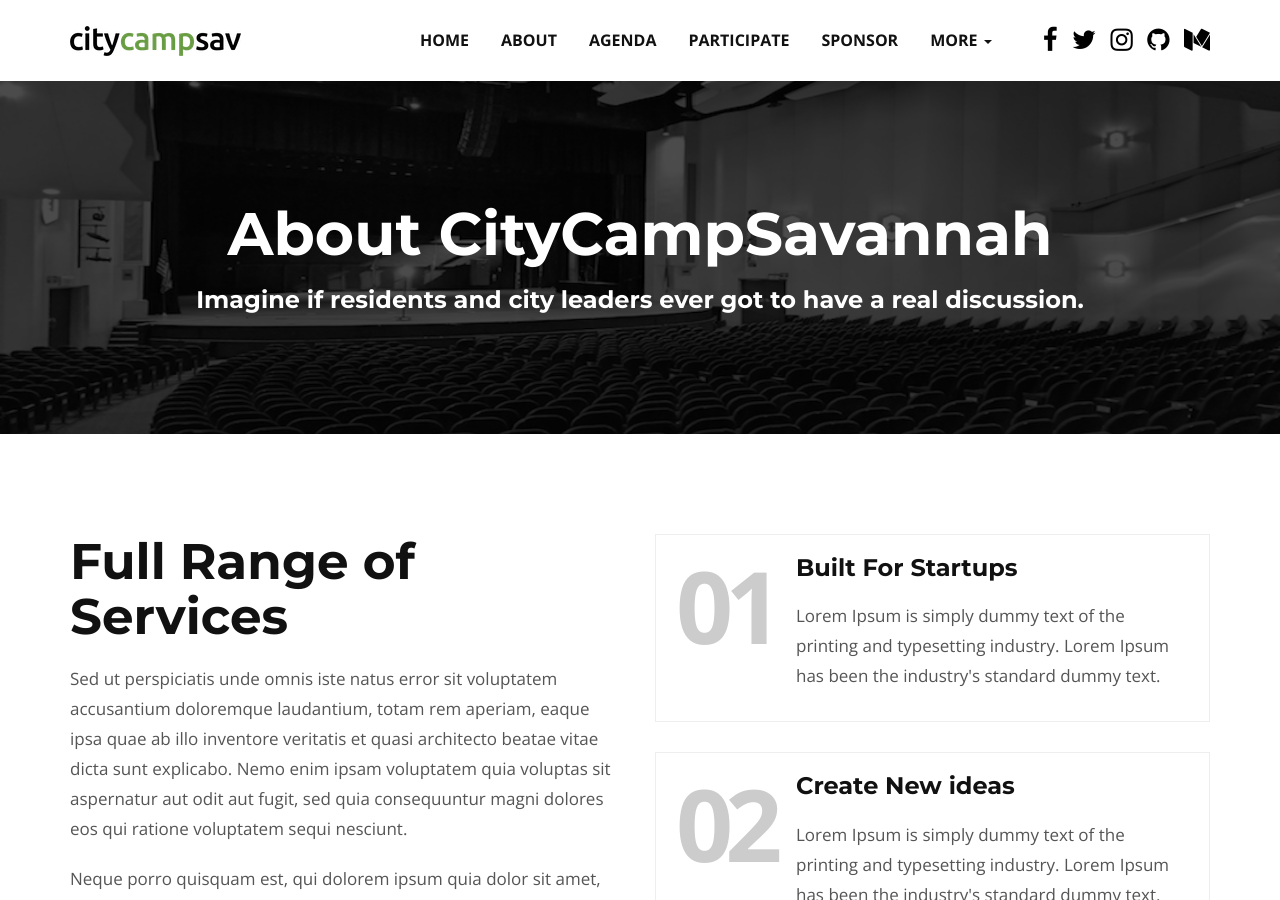
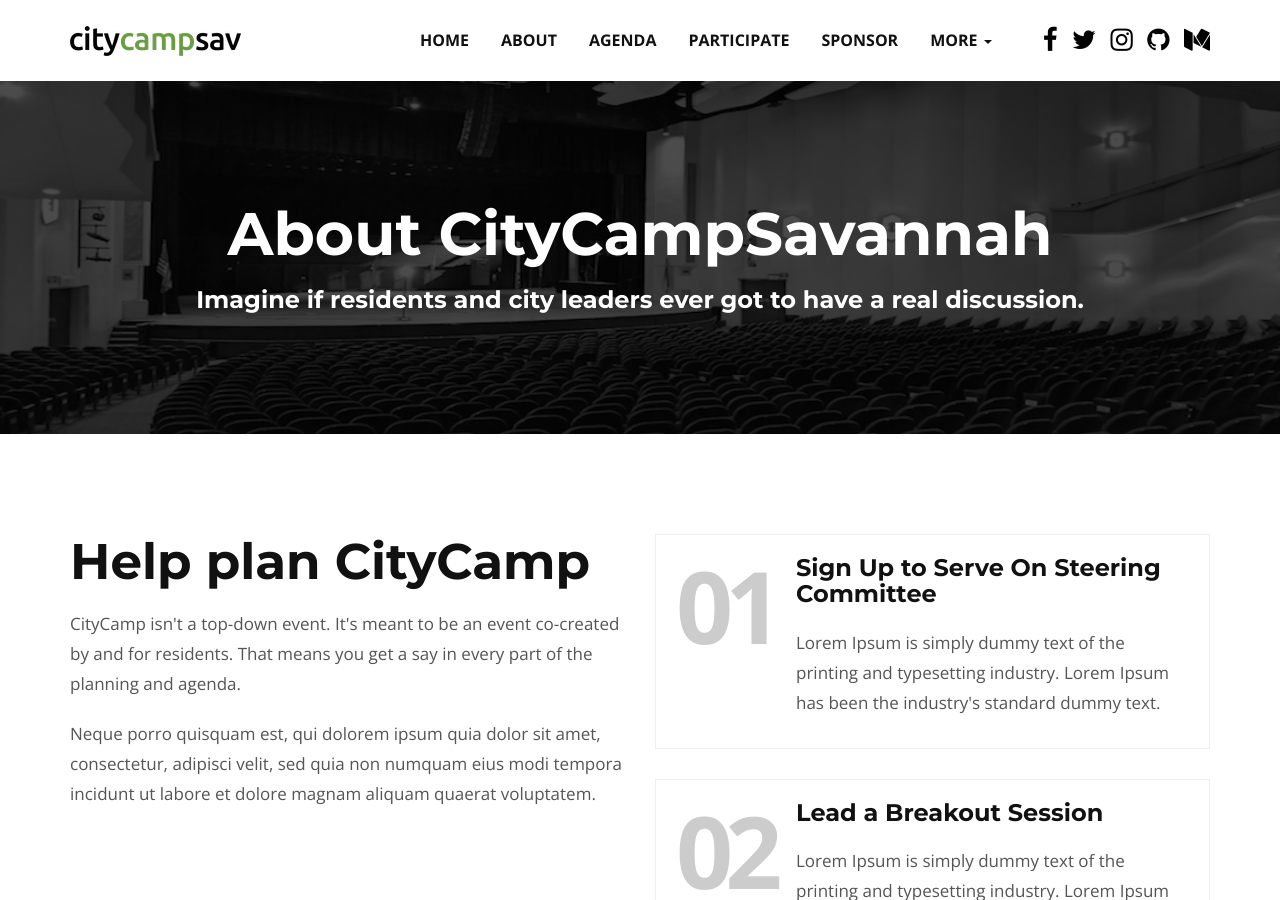
Before and after one commit to opensavannah/citycampsav.org, a Jekyll site: the page built from _pages/about.html, in a window 1280 px wide and 900 px high. Built offline with Jekyll 4.4.1, drawn with Linux system fonts in a browser that asks for light colours.

Commit message:
Updated '_data/our-company.yml' via CloudCannon

```diff
--- a/_data/our-company.yml
+++ b/_data/our-company.yml
@@ -1,10 +1,10 @@
-sectionHeading: "Full Range of Services"
+sectionHeading: "Help plan CityCamp"
 desc: >
-  <p>Sed ut perspiciatis unde omnis iste natus error sit voluptatem accusantium doloremque laudantium, totam rem aperiam, eaque ipsa quae ab illo inventore veritatis et quasi architecto beatae vitae dicta sunt explicabo. Nemo enim ipsam voluptatem quia voluptas sit aspernatur aut odit aut fugit, sed quia consequuntur magni dolores eos qui ratione voluptatem sequi nesciunt.</p> <p>Neque porro quisquam est, qui dolorem ipsum quia dolor sit amet, consectetur, adipisci velit, sed quia non numquam eius modi tempora incidunt ut labore et dolore magnam aliquam quaerat voluptatem.</p>
+  <p>CityCamp isn't a top-down event. It's meant to be an event co-created by and for residents. That means you get a say in every part of the planning and agenda.</p> <p>Neque porro quisquam est, qui dolorem ipsum quia dolor sit amet, consectetur, adipisci velit, sed quia non numquam eius modi tempora incidunt ut labore et dolore magnam aliquam quaerat voluptatem.</p>
 aboutRight:
   - headingNumber: "01"
-    heading: "Built For Startups"
+    heading: "Sign Up to Serve On Steering Committee"
     text: "Lorem Ipsum is simply dummy text of the printing and typesetting industry. Lorem Ipsum has been the industry's standard dummy text."
   - headingNumber: "02"
-    heading: "Create New ideas"
+    heading: "Lead a Breakout Session"
     text: "Lorem Ipsum is simply dummy text of the printing and typesetting industry. Lorem Ipsum has been the industry's standard dummy text."
```
